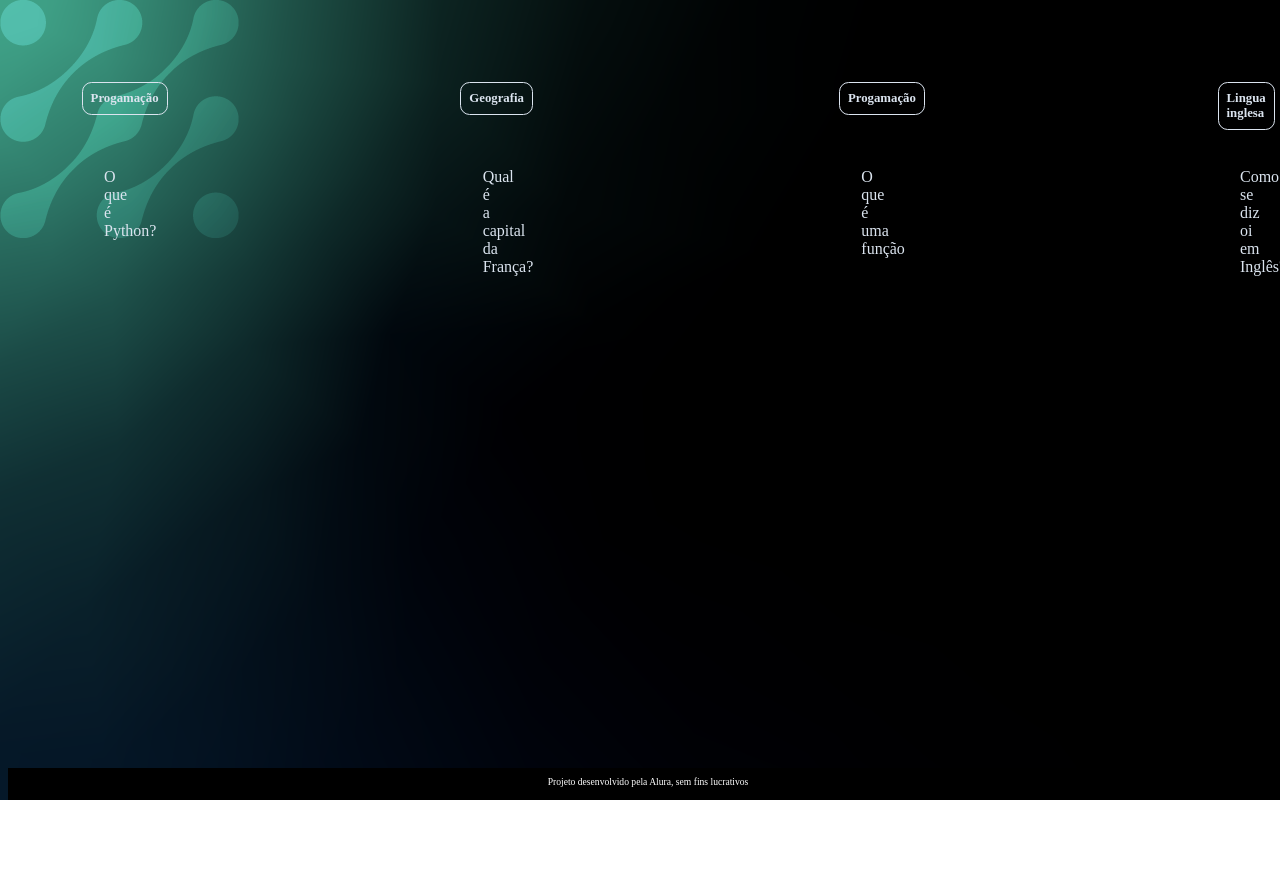
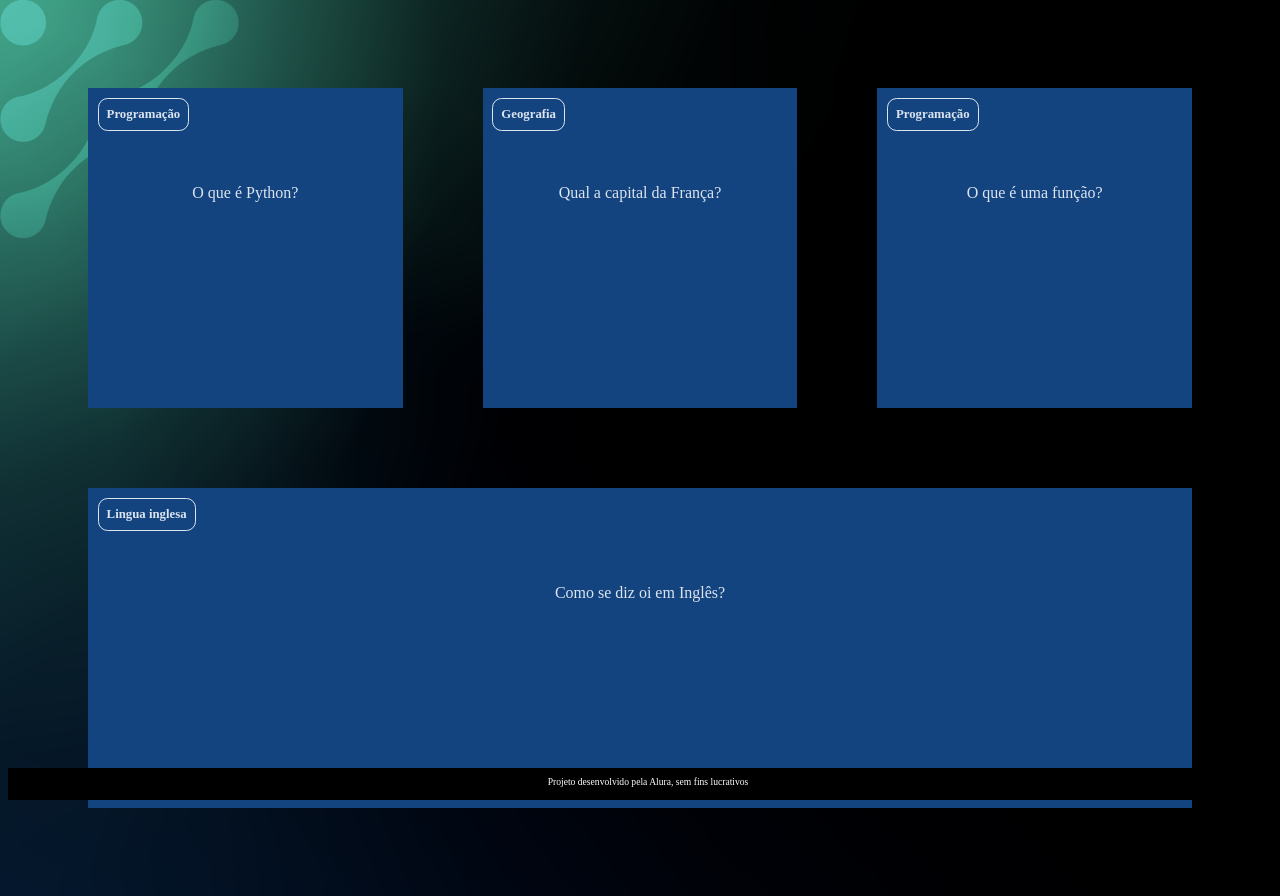
Before and after one commit to Charlizi/lily-, a plain HTML site: page index.html in a window 1280 px wide. Before the commit the page ends 800 px from the top, so only its background shows below. Drawn offline with Linux system fonts and the light colour scheme.

Commit message:
Add files via upload

```diff
--- a/app.js
+++ b/app.js
@@ -1,7 +1,8 @@
-function CriaCartao(categoria,pergunta, resposta) {
+
+function criaCartao(categoria, pergunta, resposta) {
   let container = document.getElementById('container')
-    let cartao = document.createElement ('article')
-    cartao.clasName = 'cartao'
+  let cartao = document.createElement('article')
+  cartao.className = 'cartao'
 
   cartao.innerHTML = `
   <div class="cartao__conteudo">
@@ -20,9 +21,10 @@ let respostaEstaVisivel = false
   function viraCartao() {
       respostaEstaVisivel = !respostaEstaVisivel
       cartao.classList.toggle('active', respostaEstaVisivel)
-
   }
+  cartao.addEventListener('click', viraCartao)
 
 
   container.appendChild(cartao)
+
 }
--- a/assets/style.css
+++ b/assets/style.css
@@ -4,38 +4,36 @@
     --card-back-color: #00F4BF;
 }
 
-
-
-body{
-    background: url(img/bg-desktop.webp);
+body {
+    background: url('img/bg-desktop.webp');
     font-family: Bai Jamjuree;
 }
 
-#container{
-display: flex;
-flex-wrap: wrap;
-justify-content: space-between;
-padding: 4rem;
-gap: 3rem;
+#container {
+    display: flex;
+    flex-wrap: wrap;
+    justify-content: space-between;
+    padding: 4rem;
+    gap: 3rem;
 }
 
-.cartao{
+.cartao {
     margin: 1rem 1rem;
     height: 20rem;
     flex-grow: 1;
     flex-basis: calc(33% - 6rem);
 }
 
-.cartao__conteudo{
+.cartao__conteudo {
     background-color: var(--card-front-color);
     text-align: center;
-    /*background-color: aquamarine;*/
+    /* background-color: aquamarine; */
     height: 100%;
     transform-style: preserve-3d;
     transition: transform 300ms ease-in-out;
 }
 
-.cartao__conteudo h3{
+.cartao__conteudo h3 {
     color: var(--text-color);
     border: 1px solid var(--text-color);
     text-align: left;
@@ -47,36 +45,35 @@ gap: 3rem;
     backface-visibility: hidden;
 }
 
-.cartao__conteudo p{
+.cartao__conteudo p {
     margin-top: 1rem;
     padding: 2rem;
     margin-top: 4rem;
 }
 
-.cartao__conteudo__pergunta{
+.cartao__conteudo__pergunta p {
     color: var(--text-color);
     font-weight: 500;
 }
 
-.cartao__conteudo__resposta{
+.cartao__conteudo__resposta p {
     color: var(--card-back-color);
     font-weight: 700;
 }
 
-.cartao.active .cartao__conteudo{
+.cartao.active .cartao__conteudo {
     transform: rotateY(180deg);
-
 }
 
 .cartao__conteudo__pergunta,
-.cartao__conteudo__resposta{
+.cartao__conteudo__resposta {
     backface-visibility: hidden;
     position: absolute;
-    height:100%;
-    width:100%;
+    height: 100%;
+    width: 100%;
 }
 
-.cartao__conteudo__resposta{
+.cartao__conteudo__resposta {
     transform: rotateY(180deg);
 }
 
@@ -91,15 +88,7 @@ gap: 3rem;
 
 
 
-
-
-
-
-
-
-
-
-footer{
+footer {
     background-color: black;
     color: white;
     position: fixed;
@@ -108,7 +97,7 @@ footer{
     height: 2rem;
 }
 
-footer p{
+footer p {
     text-align: center;
     font-size: 0.6rem;
     margin-top: 0.5rem;
--- a/perguntas.js
+++ b/perguntas.js
@@ -1,23 +1,24 @@
-CriaCartao(
-    'Progamação',
+
+criaCartao(
+    'Programação',
     'O que é Python?',
-    'O Python é uma linguagem de progamação'
+    'O Python é uma linguagem de programação'
 )
 
-CriaCartao(
+criaCartao(
     'Geografia',
-    'Qual é a capital da França?',
+    'Qual a capital da França?',
     'A capital da França é Paris'
 )
 
-CriaCartao(
-    'Progamação',
-    'O que é uma função',
+criaCartao(
+    'Programação',
+    'O que é uma função?',
     'Uma função é um bloco de código que executa alguma tarefa'
 )
 
-CriaCartao(
+criaCartao(
     'Lingua inglesa',
     'Como se diz oi em Inglês?',
-    'Oi em inglês é HI (RAI)'
+    'Oi em ingles é HI (RAI)'
 )
```
Also changed, not shown: index.html (+4 -4 lines). Lines whose indentation alone changed are shown as unchanged.
